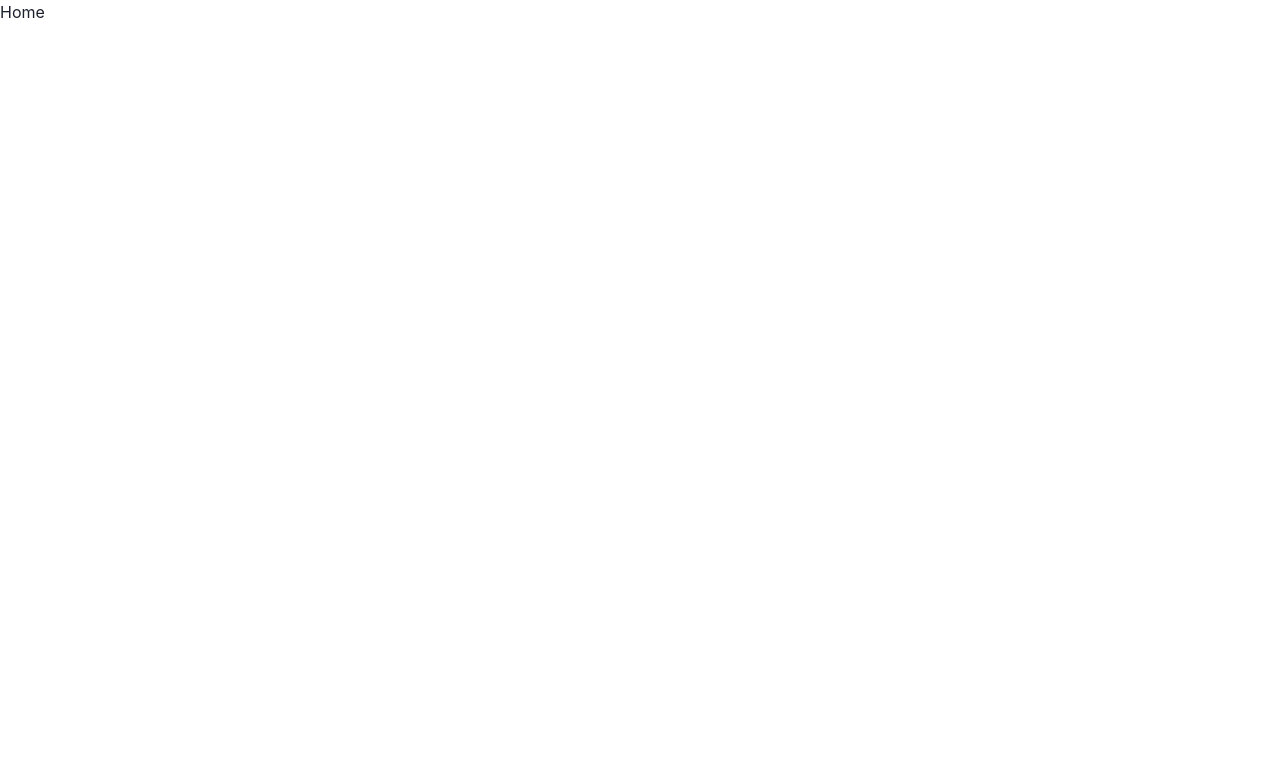
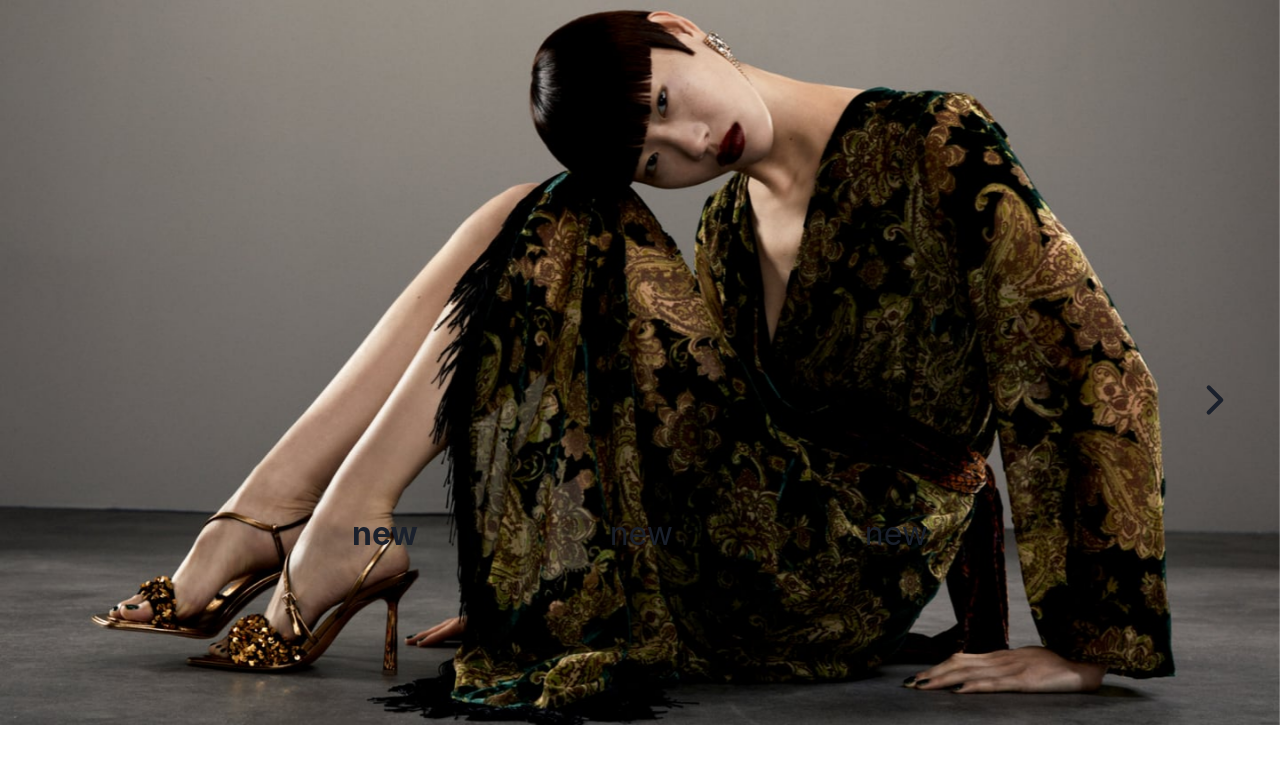
Before and after one commit to ApexSpunk/nebulous-unit-9563, a React (Create React App) app: page / in a window 1280 px wide. Shown: the top 764 px of the page. Built offline with nearby package versions, Linux system fonts and the light colour scheme.

Commit message:
checking

```diff
--- a/src/Components/homepage/HomePageSlider.jsx
+++ b/src/Components/homepage/HomePageSlider.jsx
@@ -27,7 +27,7 @@ export default function HomePageCarosel({images,isleft,links}){
                 setCindex(cindex+1)
             }
             run =false
-           },800)
+           },1200)
         }
 
     }
@@ -44,7 +44,7 @@ export default function HomePageCarosel({images,isleft,links}){
                     setCindex(cindex-1)
                 }
              run =false
-            },800)
+            },1200)
          }
 
 
@@ -52,7 +52,7 @@ export default function HomePageCarosel({images,isleft,links}){
     return (
         <motion.div initial={{opacity:0,x:isleft?"-100vh":"100vh"}}
         animate={{opacity:1,x:0,}}
-        transition={{type:"tween", duration:0.9}}>
+        transition={{type:"tween", duration:1}}>
             <Box w="100%"  h={"100vh"} overflow="hidden" onWheel={(e)=>{e.deltaY>0?handleNext():handlePrev()}} >
 
                 {images.slice(cindex,cindex+1).map((el)=>{
@@ -61,19 +61,19 @@ export default function HomePageCarosel({images,isleft,links}){
                         <Box key={el.item} pos="relative">{!el.isvedio?<motion.img
                         initial={{opacity:0,y:isup?"100vh":"-100vh"}}
                         animate={{opacity:1,y:0}}
-                        transition={{type:"tween", duration:0.5}}
-                        width="100%" height={"100%"}  src={el.item}
+                        transition={{type:"tween", duration:0.8}}
+                        width="100%" height={"100%"} objectFit="cover"  src={el.item}
                         />:
                         <motion.video autoPlay muted loop initial={{opacity:0,y:isup?"100vh":"-100vh"}}
                         animate={{opacity:1,y:0}}
                         transition={{type:"tween", duration:0.5}}
-                        width="100%" height={"100%"} >
+                        width="100%" height={"100vh"} >
                         <source   src={el.item} type="video/mp4"/>
                         </motion.video>
 
                         }
                         {cindex!==images.length-1&&<PageLinks />}
-                     {  cindex===images.length-1&&<Footer />}
+                        {cindex===images.length-1&&<Footer />}
                         </Box>
                     )
 
--- a/src/Components/homepage/homePageComCarosel.jsx
+++ b/src/Components/homepage/homePageComCarosel.jsx
@@ -24,7 +24,7 @@ export default function HomePageComCarosel(){
         <Box w="100%"  h={"100vh"} >
 
             <Flex alignItems={"center"}  >
-                <Box pos={"absolute"} left={10} visibility={count<=1?"hidden":"visible"} zIndex="10" ><FiChevronLeft size={100} onClick={()=>{
+                <Box pos={"absolute"} left={10} visibility={count<=1?"hidden":"visible"} zIndex="10" ><FiChevronLeft size={50} onClick={()=>{
                     setCount(count-1);
                     setIsleft(true)
                 }}/></Box>
@@ -33,7 +33,7 @@ export default function HomePageComCarosel(){
             {count===2&&<HomePageCarosel images={man} isleft={isleft}/>}
             {count===3&&<HomePageCarosel images={kids} isleft={isleft}/>}
                 </Box >
-                <Box pos={"absolute"} right={10} visibility={count>=3?"hidden":"visible"} ><FiChevronRight size={100} onClick={()=>{
+                <Box pos={"absolute"} right={10} visibility={count>=3?"hidden":"visible"} ><FiChevronRight size={50} onClick={()=>{
                     setCount(count+1);
                     setIsleft(false)
                 }}/></Box>
--- a/src/Pages/Home.js
+++ b/src/Pages/Home.js
@@ -1,10 +1,11 @@
 import React from 'react'
+import HomePageComCarosel from '../Components/homepage/homePageComCarosel'
 
 function Home() {
   return (
-    <div>
-      Home
-    </div>
+    <>
+     <HomePageComCarosel/>
+    </>
   )
 }
 
```
Also changed, not shown: 1 other file (tests, documents, lock files or other folders).
